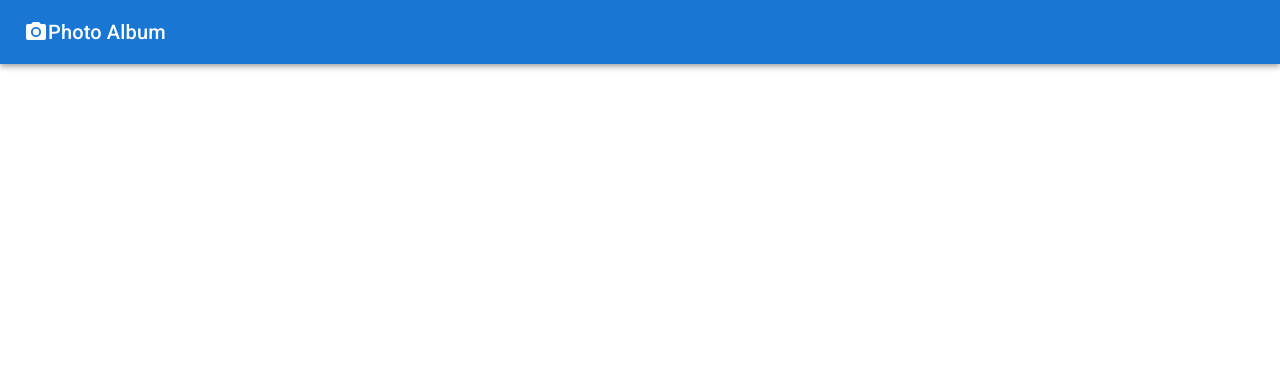
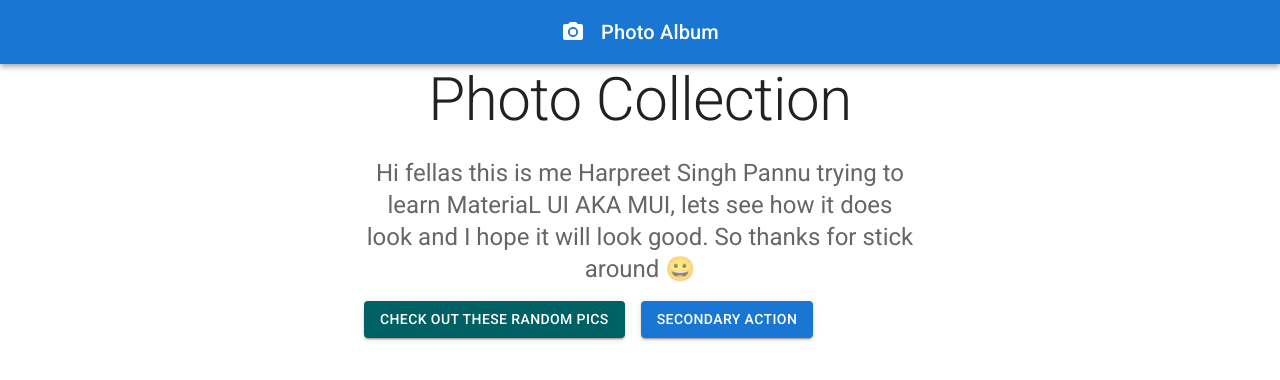
Before and after one commit to Pannu786/Material_UI, a React (Create React App) app: page / in a window 1280 px wide. Shown: the top 380 px of the page. Built offline with nearby package versions, Linux system fonts and the light colour scheme.

Commit message:
added buttons and some custom styles into navbar

```diff
--- a/src/App.js
+++ b/src/App.js
@@ -10,6 +10,7 @@ import {
   Grid,
   Toolbar,
   Container,
+  Button,
 } from '@mui/material';
 import PhotoCameraIcon from '@mui/icons-material/PhotoCamera';
 
@@ -18,11 +19,54 @@ const App = () => {
     <>
       <CssBaseline />
       <AppBar position='relative'>
-        <Toolbar>
-          <PhotoCameraIcon />
+        <Toolbar sx={{ margin: 'auto' }}>
+          <PhotoCameraIcon sx={{ mr: 2 }} />
           <Typography variant='h6'>Photo Album</Typography>
         </Toolbar>
       </AppBar>
+      <main>
+        <div>
+          <Container maxWidth='sm'>
+            <Typography
+              variant='h2'
+              align='center'
+              color='textPrimary'
+              gutterBottom
+            >
+              Photo Collection
+            </Typography>
+            <Typography
+              variant='h5'
+              align='center'
+              color='textSecondary'
+              paragraph
+            >
+              Hi fellas this is me Harpreet Singh Pannu trying to learn MateriaL
+              UI AKA MUI, lets see how it does look and I hope it will look
+              good. So thanks for stick around 😀
+            </Typography>
+            <div>
+              <Grid container spacing={2} justify='center'>
+                <Grid item>
+                  <Button
+                    variant='contained'
+                    sx={{
+                      background: '#006064',
+                    }}
+                  >
+                    Check Out These Random Pics
+                  </Button>
+                </Grid>
+                <Grid item>
+                  <Button variant='contained' color='primary'>
+                    Secondary Action
+                  </Button>
+                </Grid>
+              </Grid>
+            </div>
+          </Container>
+        </div>
+      </main>
     </>
   );
 };
```
